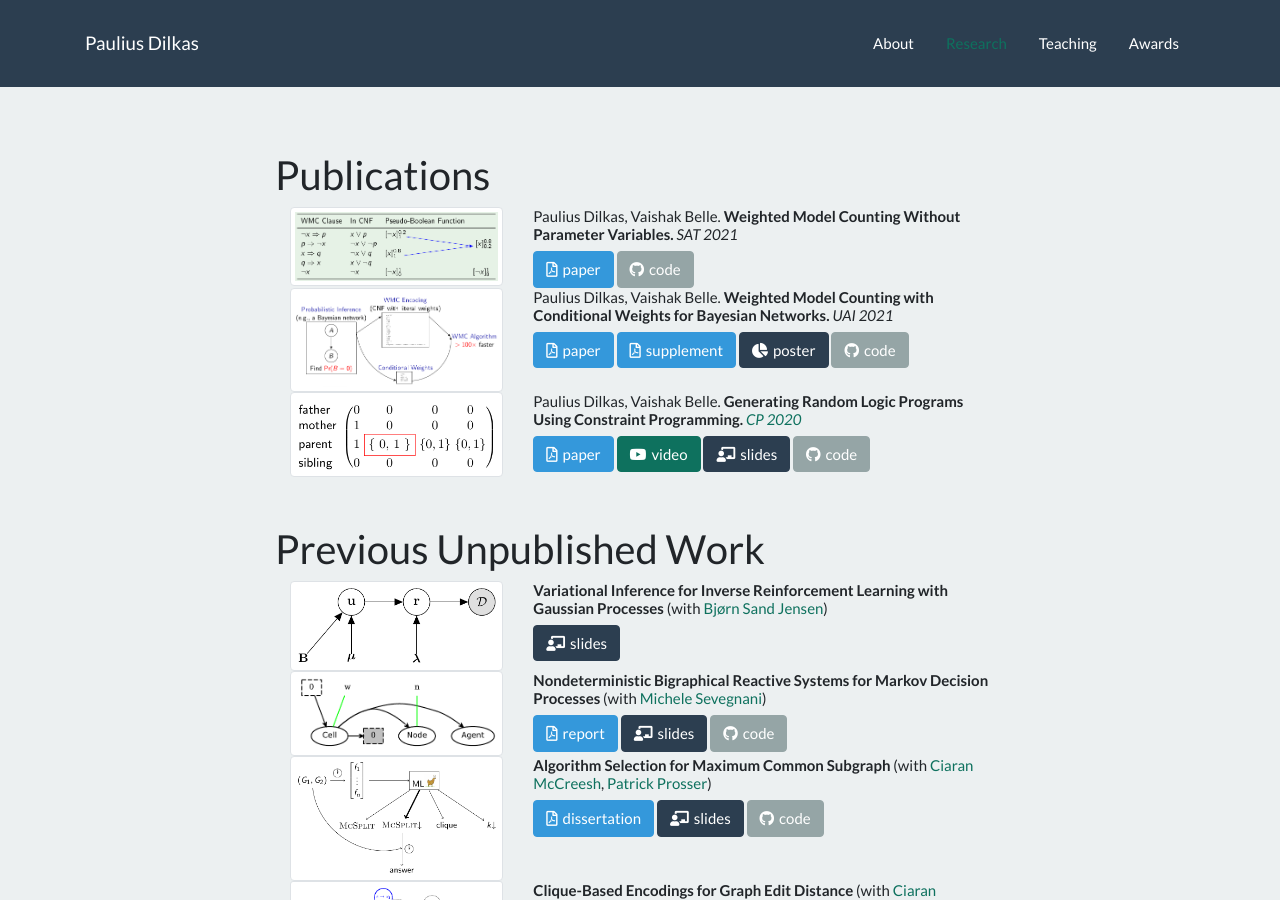
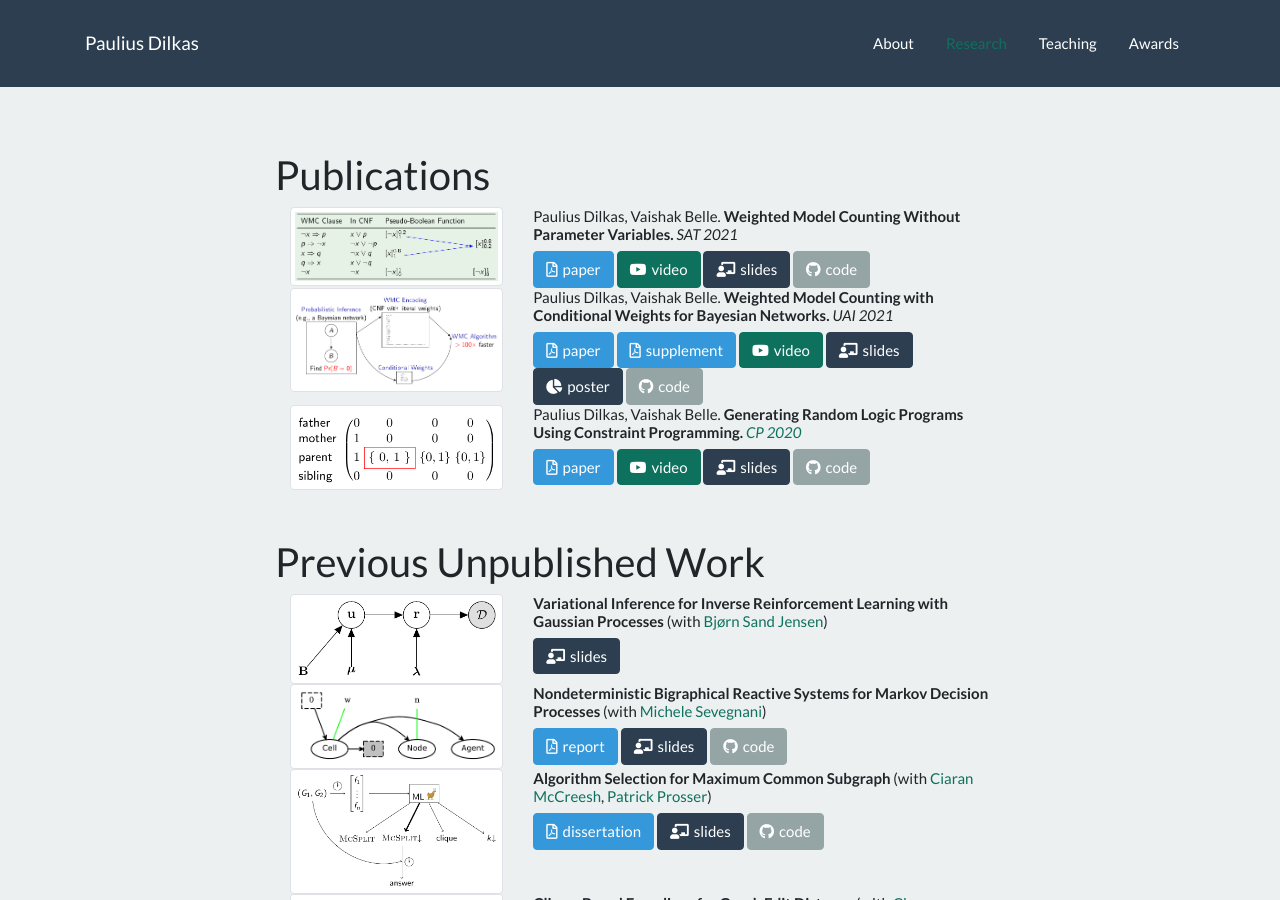
Before and after one commit to dilkas/dilkas.github.io, a Jekyll site: the page built from index.html, in a window 1280 px wide and 900 px high, scrolled down 667 px. Built offline with Jekyll 4.4.1, drawn with Linux system fonts in a browser that asks for light colours; nearby versions of some CDN libraries.

Commit message:
Slides & videos

```diff
--- a/index.html
+++ b/index.html
@@ -36,6 +36,8 @@ layout: default
                         <div class="col">
                             <h6>Paulius Dilkas, Vaishak Belle. <strong>Weighted Model Counting Without Parameter Variables.</strong> <em>SAT 2021</em></h6>
                             <a href="pdf/pbp.pdf" class="btn btn-info"><i class="far fa-file-pdf"></i>paper</a>
+                            <a href="https://www.youtube.com/watch?v=i8r08WfjHME" class="btn btn-success"><i class="fab fa-youtube"></i>video</a>
+                            <a href="pdf/pbp_slides.pdf" class="btn btn-primary"><i class="fas fa-chalkboard-teacher"></i>slides</a>
                             <a href="https://github.com/dilkas/wmc-without-parameters" class="btn btn-secondary"><i class="fab fa-github"></i>code</a>
                         </div>
                     </div>
@@ -47,6 +49,8 @@ layout: default
                             <h6>Paulius Dilkas, Vaishak Belle. <strong>Weighted Model Counting with Conditional Weights for Bayesian Networks.</strong> <em>UAI 2021</em></h6>
                             <a href="pdf/cw.pdf" class="btn btn-info"><i class="far fa-file-pdf"></i>paper</a>
                             <a href="pdf/cw_supp.pdf" class="btn btn-info"><i class="far fa-file-pdf"></i>supplement</a>
+                            <a href="https://www.youtube.com/watch?v=mSlk6deHb5E" class="btn btn-success"><i class="fab fa-youtube"></i>video</a>
+                            <a href="pdf/cw_slides.pdf" class="btn btn-primary"><i class="fas fa-chalkboard-teacher"></i>slides</a>
                             <a href="pdf/cw_poster.pdf" class="btn btn-primary"><i class="fas fa-chart-pie"></i>poster</a>
                             <a href="https://github.com/dilkas/wmc-without-parameters" class="btn btn-secondary"><i class="fab fa-github"></i>code</a>
                         </div>
```
Also changed, not shown: 2 other files.
